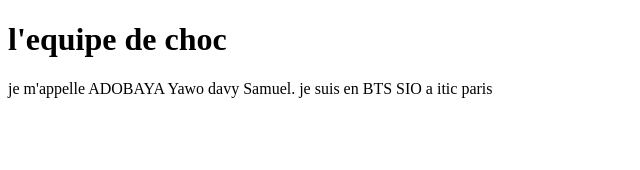
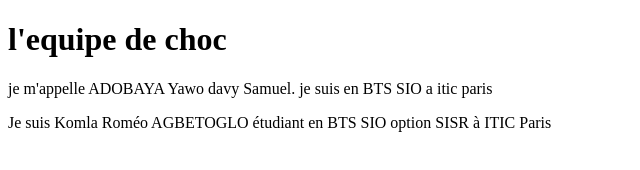
Before and after one commit to Romeo3125/tp-groupeA-bts, a plain HTML site: page index.html in a window 1280 px wide. Shown: the whole page, without its empty margins (0-640 px from the left). Drawn offline with Linux system fonts and the light colour scheme.

Commit message:
Ajout de de chef_Ro

```diff
--- a/index.html
+++ b/index.html
@@ -8,5 +8,6 @@
 <body>
     <h1> l'equipe de choc  </h1>
     <p>je m'appelle ADOBAYA Yawo davy Samuel. je suis en BTS SIO a itic paris</p>
+    <p>Je suis Komla Roméo AGBETOGLO étudiant en BTS SIO option SISR à ITIC Paris</p>
 </body>
 </html>
```
